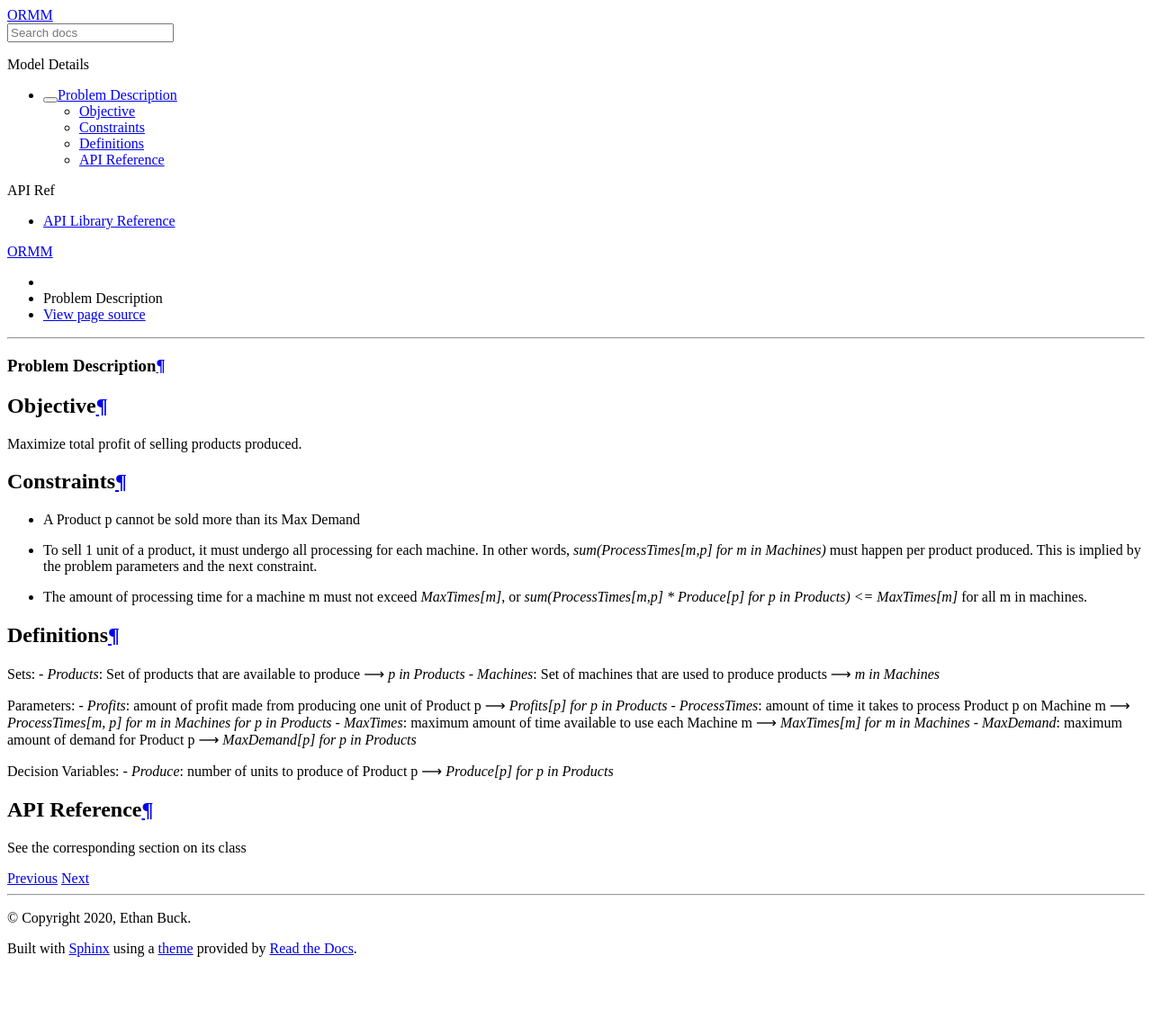
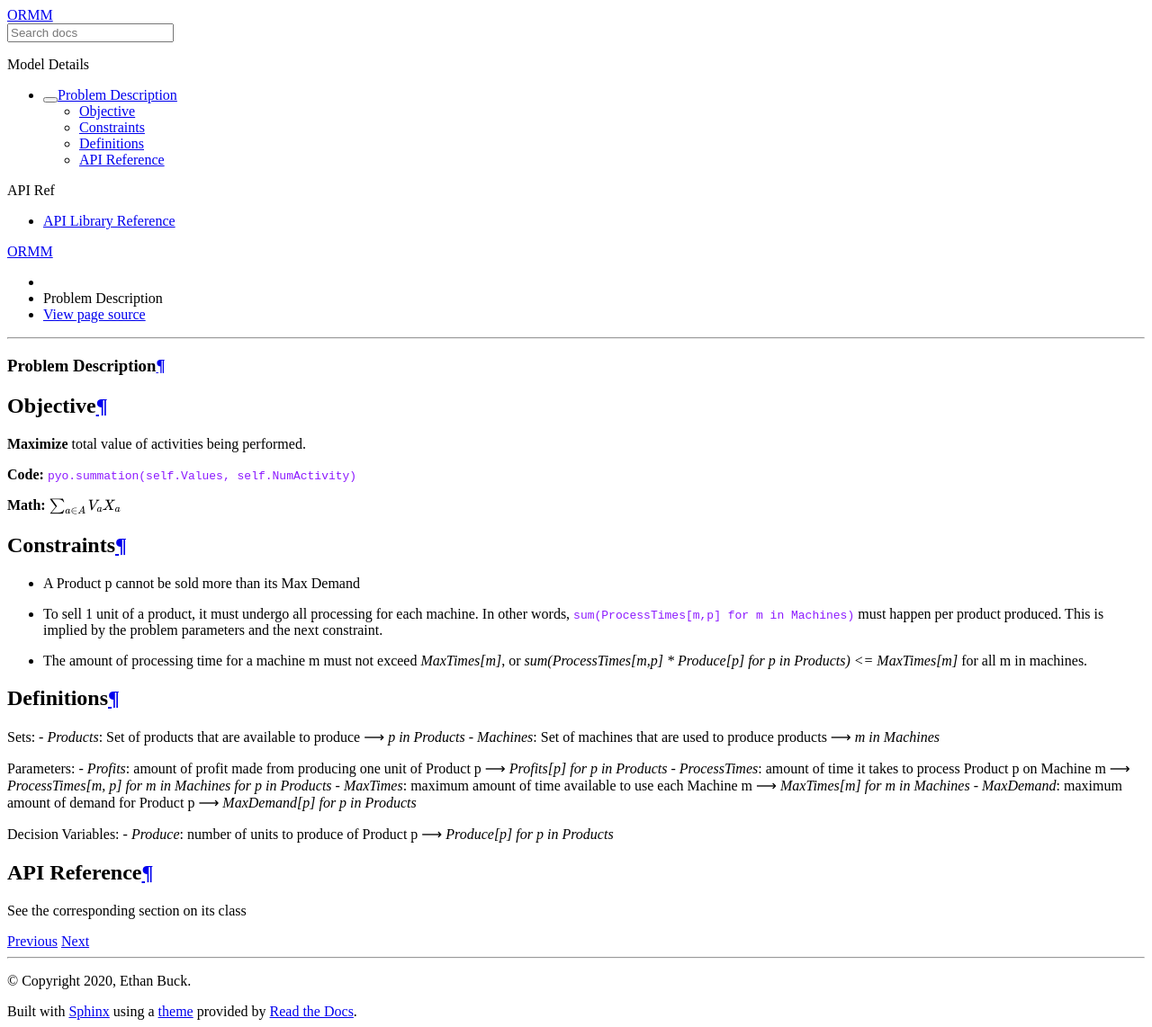
Before and after one commit to egbuck/ormm, a Sphinx documentation site: the page built from docs/source/problems/resource_allocation.rst, in a window 1280 px wide. Shown: the whole page at 90% size. Built offline with Sphinx 7.4.7 and the Read the Docs theme 2.0.0, drawn with Linux system fonts in a browser that asks for light colours; before the commit the page ends 1072 px from its top, so only the background shows below that.

Commit message:
Model Details Documentation - Also small changes in css theme

```diff
--- a/docs/source/_static/theme_overrides.css
+++ b/docs/source/_static/theme_overrides.css
@@ -1,7 +1,7 @@
 /* links and fixed-with literals should NOT be bold */
-.rst-content code {
+/*.rst-content code {
     font-weight: normal !important;
-}
+}*/
 
 /* internal reference links should be purple (not grey) */
 code.xref.py {
--- a/docs/source/api/index.rst
+++ b/docs/source/api/index.rst
@@ -1,8 +1,8 @@
 API Library Reference
 =====================
 
-The current models are implemented under ``ormm.mathprog``, which only contains
-the `print_sol` method and the `ResourceAllocation` class for now.
+The current models are implemented under :py:mod:`ormm.mathprog`, which only contains
+the :py:func:`print_sol` method and the :py:class:`ResourceAllocation` class for now.
 
 .. currentmodule:: ormm.mathprog
 
--- a/docs/source/conf.py
+++ b/docs/source/conf.py
@@ -70,7 +70,7 @@ if not on_rtd:  # only import and set the theme if we're building docs locally
     html_theme_path = [sphinx_rtd_theme.get_html_theme_path()]
     # Override default css to get a larger width for local build
     def setup(app):
-        app.add_stylesheet('theme_overrides.css')
+        app.add_css_file('theme_overrides.css')
     html_context = {
         'css_files': [
             '_static/theme_overrides.css',
--- a/docs/source/problems/resource_allocation.rst
+++ b/docs/source/problems/resource_allocation.rst
@@ -3,12 +3,16 @@ Problem Description
 
 Objective
 ---------
-Maximize total profit of selling products produced.
+**Maximize** total value of activities being performed.
+
+**Code:** :py:obj:`pyo.summation(self.Values, self.NumActivity)`
+
+**Math:** :math:`\sum_{a \in A} V_aX_a`
 
 Constraints
 -----------
 - A Product p cannot be sold more than its Max Demand
-- To sell 1 unit of a product, it must undergo all processing for each machine.  In other words, `sum(ProcessTimes[m,p] for m in Machines)` must happen per product produced. This is implied by the problem parameters and the next constraint.
+- To sell 1 unit of a product, it must undergo all processing for each machine.  In other words, :py:obj:`sum(ProcessTimes[m,p] for m in Machines)` must happen per product produced. This is implied by the problem parameters and the next constraint.
 - The amount of processing time for a machine m must not exceed `MaxTimes[m]`, or `sum(ProcessTimes[m,p] * Produce[p] for p in Products) <= MaxTimes[m]` for all m in machines.
 
 Definitions
```
Also changed, not shown: 1 other file.
